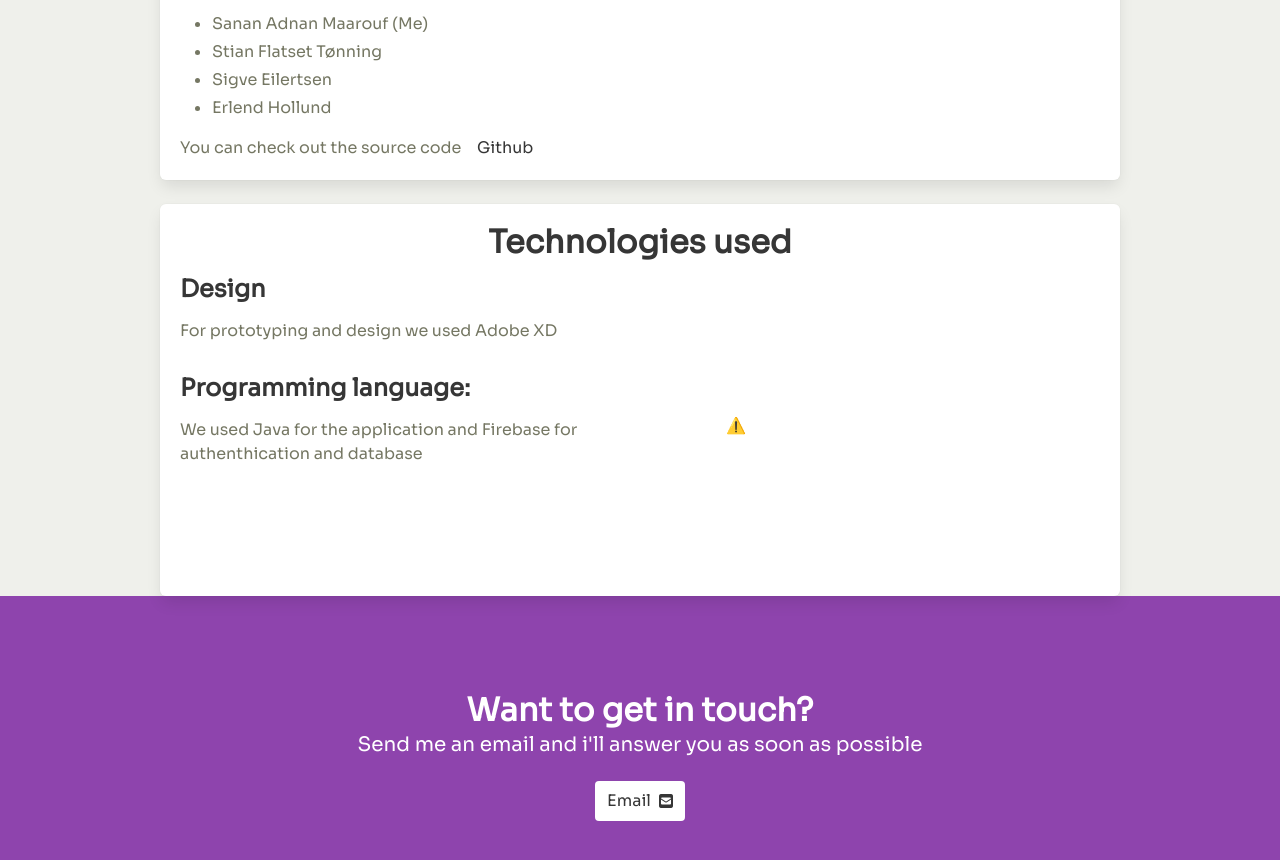
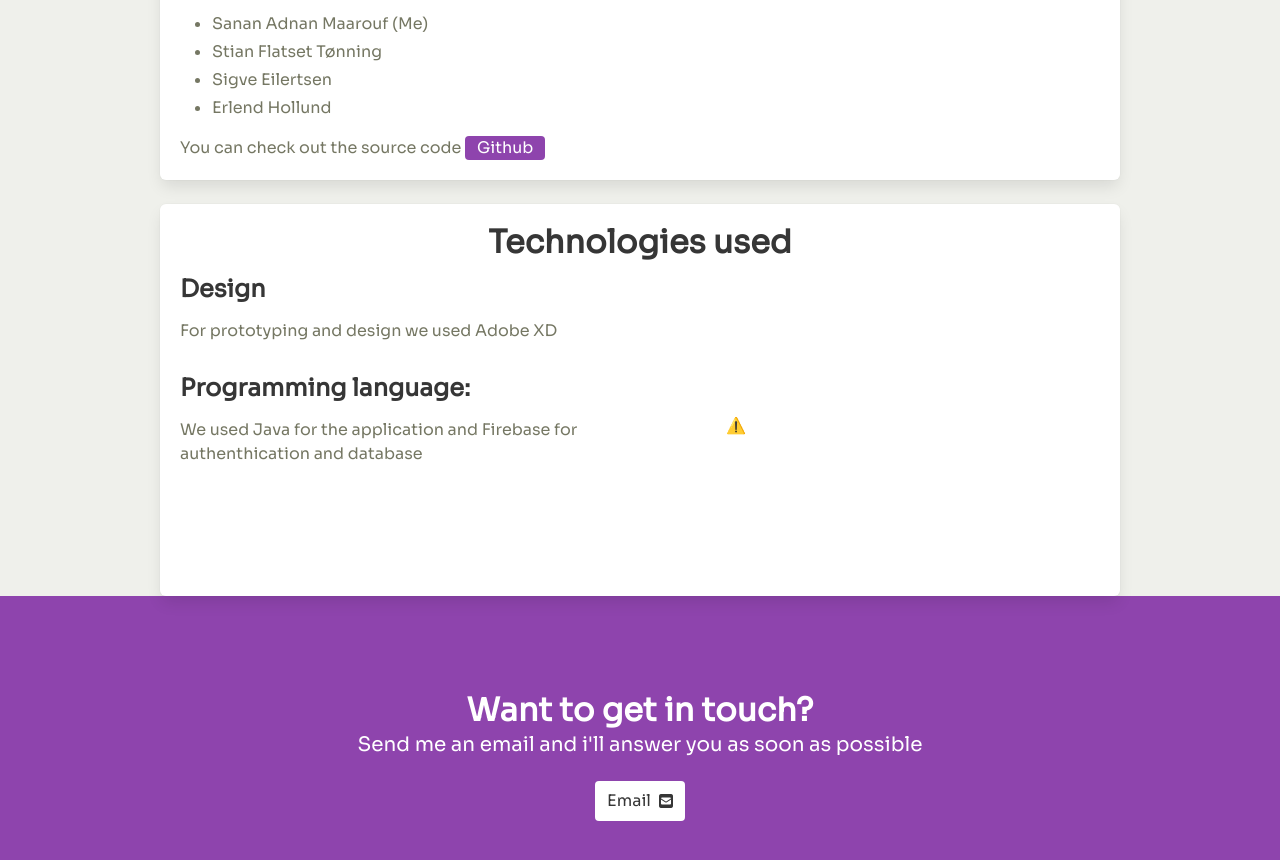
Before and after one commit to SananMaarouf/sanan.no, a website: page projects/moviematch.html in a window 1280 px wide. Shown: the part 1060-1920 px from the top of the page. Drawn offline with nearby package versions, Linux system fonts and the light colour scheme; no server answers.

Commit message:
button class

```diff
--- a/projects/moviematch.html
+++ b/projects/moviematch.html
@@ -120,7 +120,7 @@
               <li>Sigve Eilertsen</li>
               <li>Erlend Hollund</li>
             </ul>
-            <p>You can check out the source code <a href="https://github.com/SananMaarouf/MOB3000"><button class="button" style="height: 1.5em;">Github</button></a></p>
+            <p>You can check out the source code <a href="https://github.com/SananMaarouf/MOB3000"><button class="button is-primary" style="height: 1.5em;">Github</button></a></p>
           </section>
         </section>
       </div>
```
